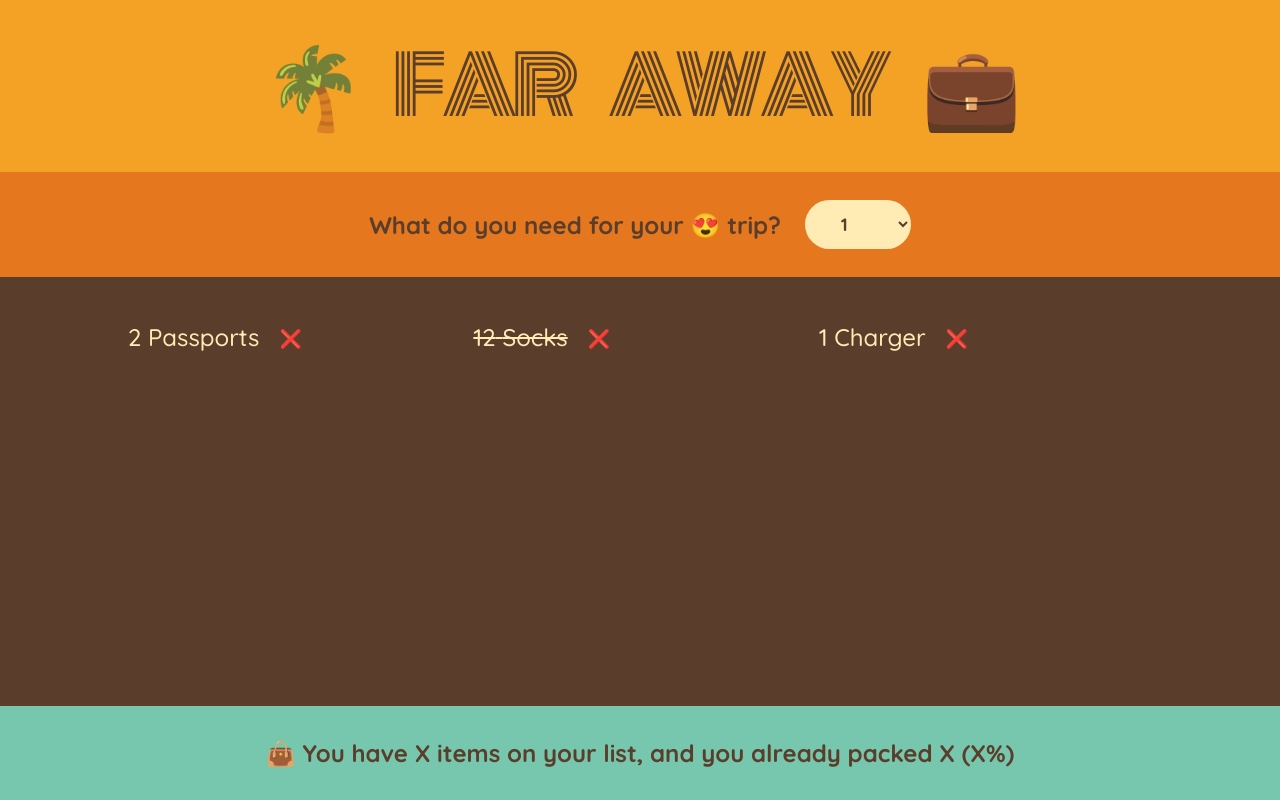
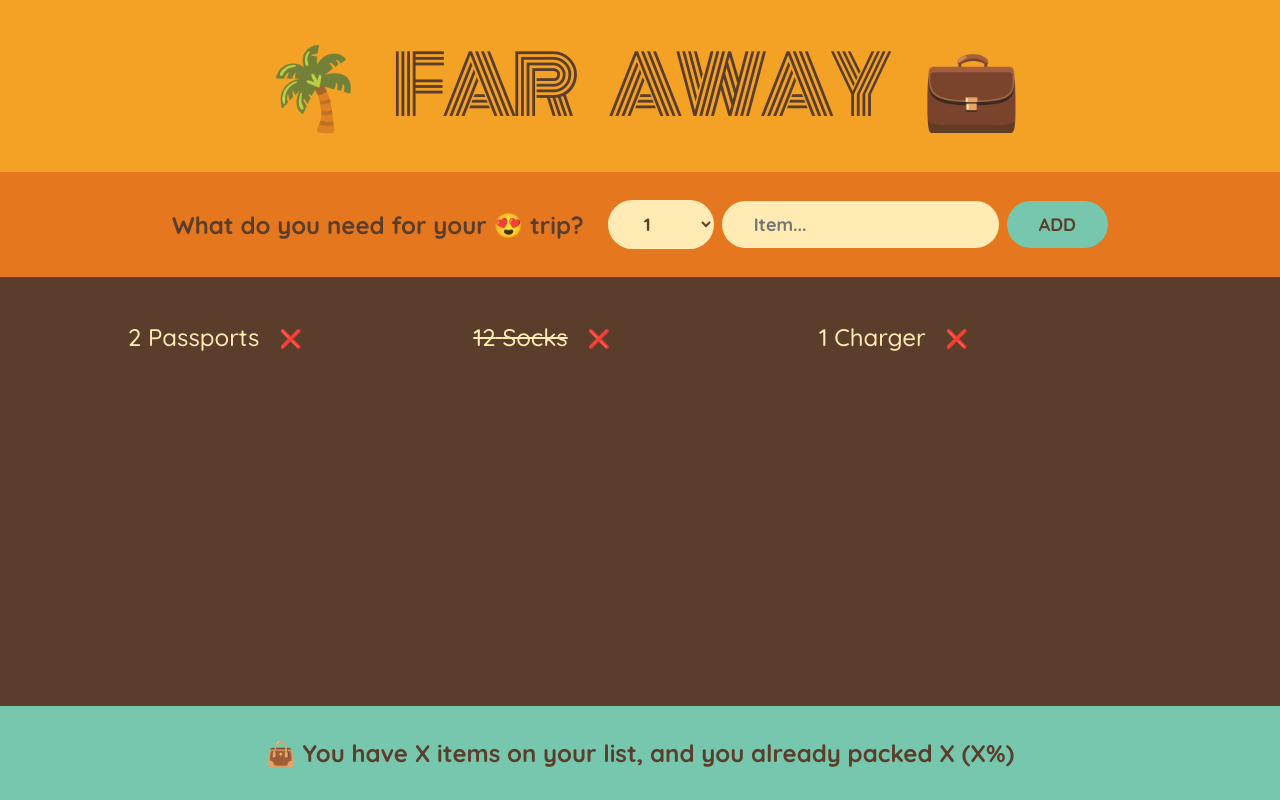
Before and after one commit to JesuLoDamilare-JLD/travel-list, a React (Create React App) app: page / in a window 1280 px wide. Built offline with nearby package versions, Linux system fonts and the light colour scheme.

Commit message:
Update App.js

```diff
--- a/src/App.js
+++ b/src/App.js
@@ -1,3 +1,5 @@
+import { useState } from "react";
+
 const initialItems = [
   { id: 1, description: "Passports", quantity: 2, packed: false },
   { id: 2, description: "Socks", quantity: 12, packed: true },
@@ -19,7 +21,12 @@ function Logo() {
   return <h1> 🌴 Far Away 💼</h1>;
 }
 function Form() {
-  function handleSubmit() {}
+  //Create a piece of state
+  // const [description, setDescription] = useState;
+
+  function handleSubmit(e) {
+    e.preventDefault();
+  }
 
   return (
     <form className="add-form" onSubmit={handleSubmit}>
@@ -34,6 +41,8 @@ function Form() {
           </option>
         ))}
       </select>
+      <input type="text" placeholder="Item..." />
+      <button>Add</button>
     </form>
   );
 }
```
